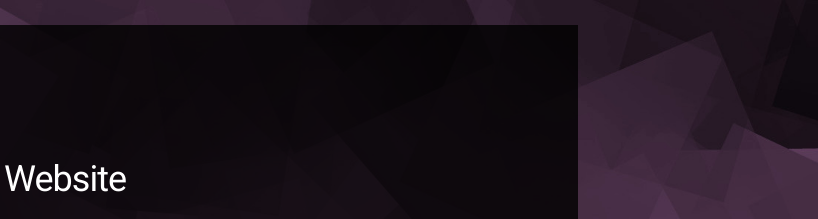
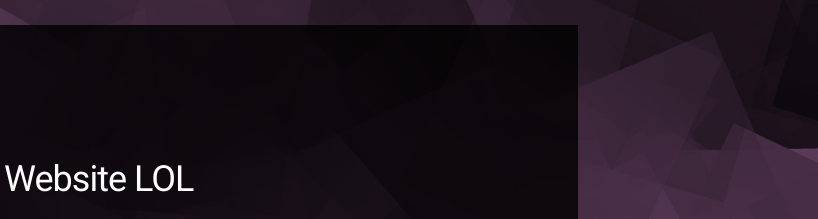
Before and after one commit to isoavalanche/isoavalanche.github.io, a plain HTML site: page index.html in a window 1280 px wide. Shown: the top 219 px of the page, 462-1280 px from the left. Drawn offline with nearby package versions, Linux system fonts and the light colour scheme.

Commit message:
Update index.html

```diff
--- a/index.html
+++ b/index.html
@@ -29,7 +29,7 @@
 
     <header id="header">
       <img src="logo.jpg">
-      <h1>Not a Simple Website</h1>
+      <h1>Not a Simple Website LOL</h1>
 
       <!-- Menu link fragment #id should match a div id. Example: <a href="#home"> links to <div id="home"></div>  -->
       <ul class="main-menu">
```
